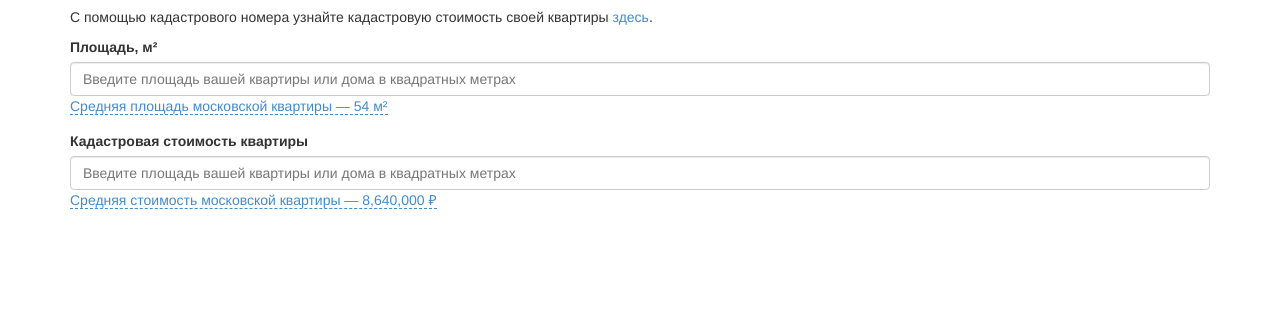
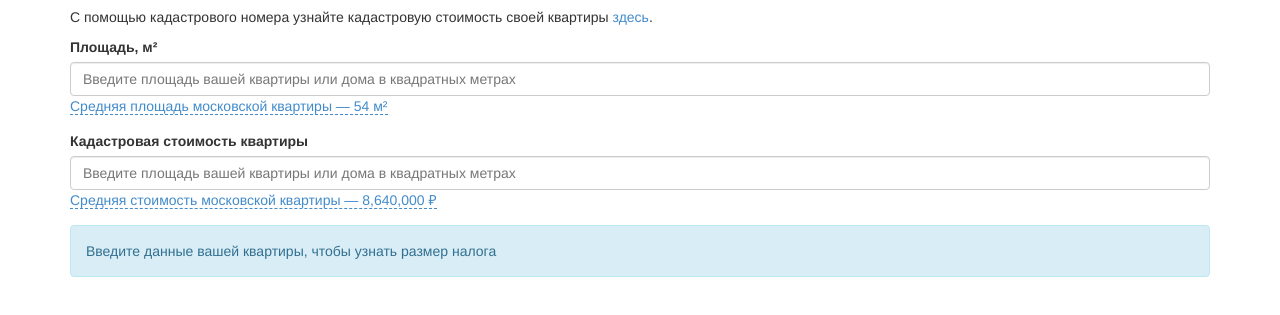
Before and after one commit to golergka/tax-calculator, a website: page index.html in a window 1280 px wide. Shown: the part 93-408 px from the top of the page. Drawn offline with Linux system fonts and the light colour scheme; files whose address does not match are found by name.

Commit message:
Info alert for hidden result state

```diff
--- a/index.html
+++ b/index.html
@@ -34,6 +34,7 @@
       <a class="example" ng-click="cost = exampleCost">Средняя стоимость московской квартиры — {{exampleCost | currency:"":0}} ₽</a>
 		</div>
 		<p class="lead" ng-show="tax()">Налог: <strong>{{tax() | currency:"":0}} ₽</strong> в год, начиная с 2016</p>
+		<p class="alert alert-info" ng-hide="tax()">Введите данные вашей квартиры, чтобы узнать размер налога</p>
   </div>
 </body>
 </html>
```
